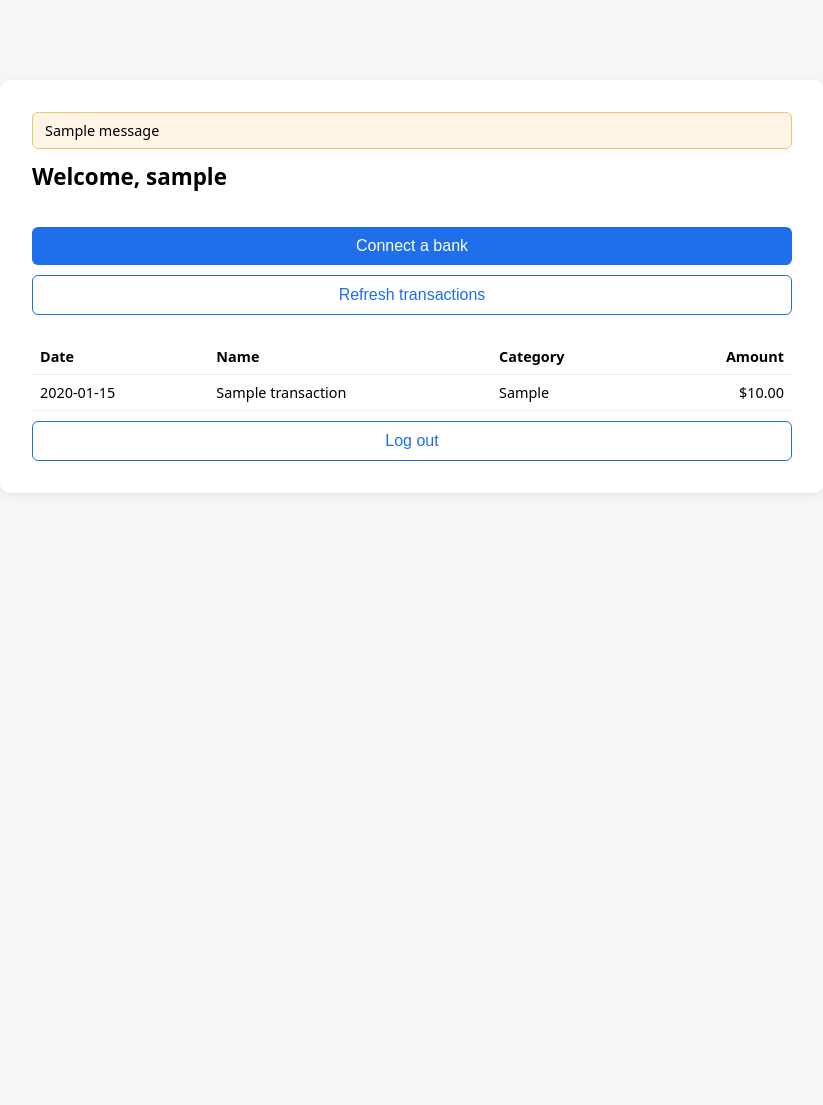
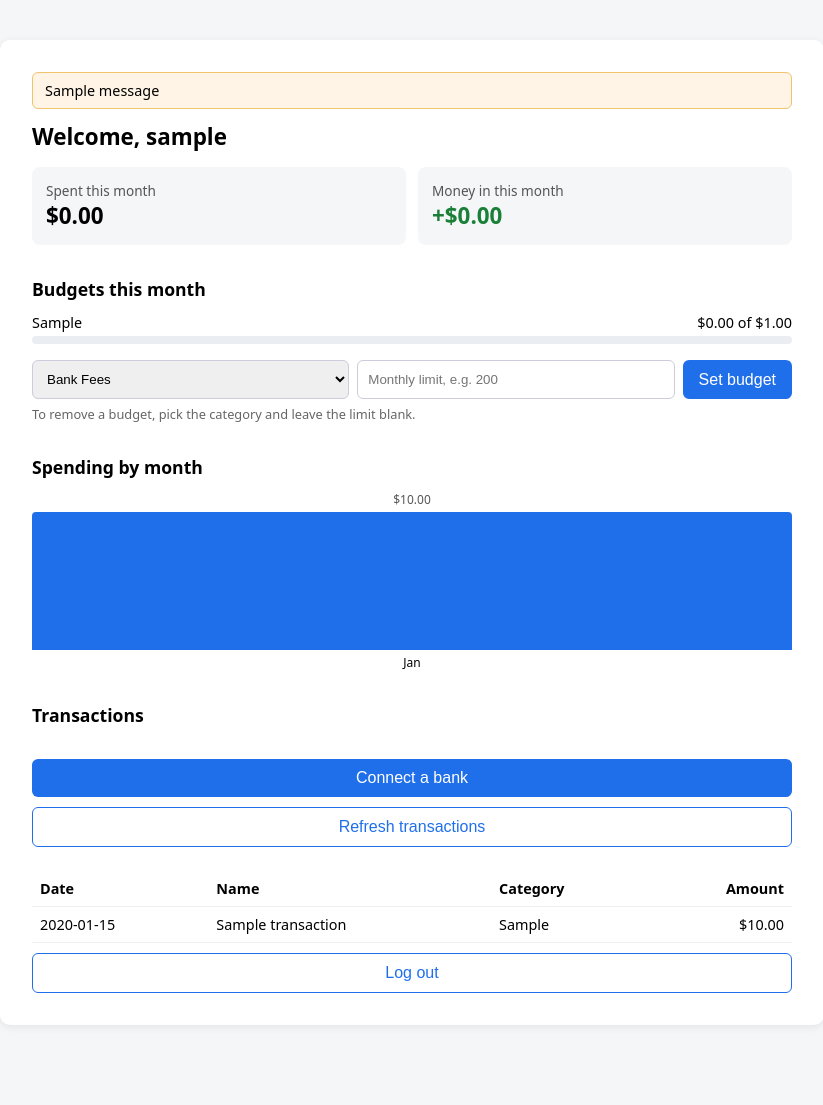
Before and after one commit to BrianLi200777/secure-budget-app, a Flask app: page / in a window 1280 px wide. Shown: the whole page, without its empty margins (228-1051 px from the left). Before the commit the page ends 461 px from the top, so only its background shows below. Run offline with Flask 3, Linux system fonts and the light colour scheme; the visitor is signed in with stand-in values (Sample User, id 1); tables that the repository leaves empty hold one stand-in row (values such as "Sample post"); one stand-in notice (Sample message) is shown; parts of the project's set-up code (start-up, migrations or seed data) failed here and were passed over; some libraries are stand-ins or nearby versions.

Commit message:
Add monthly budgets, spending summary, and spending-by-month chart
Co-Authored-By: Claude Opus 5.5 <noreply@anthropic.com>

```diff
--- a/app.py
+++ b/app.py
@@ -1,6 +1,7 @@
 import os
 import sqlite3
 import time
+from datetime import date, datetime
 from functools import wraps
 
 import plaid
@@ -44,6 +45,35 @@ plaid_client = plaid_api.PlaidApi(
 )
 # Plaid rejected the request, or we couldn't reach Plaid at all.
 PLAID_ERRORS = (plaid.ApiException, urllib3.exceptions.HTTPError)
+
+# Money moving between your own accounts isn't spending. A credit card payment would
+# double-count purchases already made on the card.
+NOT_SPENDING = ("INCOME", "TRANSFER_IN", "TRANSFER_OUT", "LOAN_PAYMENTS")
+BUDGET_CATEGORIES = (
+    "BANK_FEES",
+    "ENTERTAINMENT",
+    "FOOD_AND_DRINK",
+    "GENERAL_MERCHANDISE",
+    "GENERAL_SERVICES",
+    "GOVERNMENT_AND_NON_PROFIT",
+    "HOME_IMPROVEMENT",
+    "MEDICAL",
+    "PERSONAL_CARE",
+    "RENT_AND_UTILITIES",
+    "TRANSPORTATION",
+    "TRAVEL",
+    "OTHER",
+)
+
+
+@app.template_filter("money")
+def money(amount):
+    return f"${abs(amount):,.2f}"
+
+
+@app.template_filter("category_label")
+def category_label(category):
+    return (category or "OTHER").replace("_", " ").title()
 
 
 def get_db():
@@ -89,6 +119,14 @@ def init_db():
                 category TEXT
             )"""
         )
+        db.execute(
+            """CREATE TABLE IF NOT EXISTS budgets (
+                user_id INTEGER NOT NULL REFERENCES users(id),
+                category TEXT NOT NULL,
+                monthly_limit REAL NOT NULL,
+                PRIMARY KEY (user_id, category)
+            )"""
+        )
 
 
 def login_required(view):
@@ -108,14 +146,123 @@ def home():
     user = db.execute(
         "SELECT username FROM users WHERE id = ?", (session["user_id"],)
     ).fetchone()
+    user_id = session["user_id"]
     transactions = db.execute(
         "SELECT date, name, amount, category FROM transactions WHERE user_id = ? "
         "ORDER BY date DESC",
-        (session["user_id"],),
+        (user_id,),
     ).fetchall()
+
+    month_start = date.today().replace(day=1).isoformat()
+    # "Spent" counts purchases only (amount > 0). Refunds count under "money in" instead,
+    # so they're never counted twice.
+    # One "?" per excluded category, so the values still go in as safe parameters.
+    not_spending = ",".join("?" * len(NOT_SPENDING))
+    spent_by_category = {
+        row[0]: row[1]
+        for row in db.execute(
+            "SELECT COALESCE(category, 'OTHER'), SUM(amount) FROM transactions "
+            f"WHERE user_id = ? AND date >= ? AND amount > 0 AND COALESCE(category, 'OTHER') NOT IN ({not_spending}) "
+            "GROUP BY 1",
+            (user_id, month_start, *NOT_SPENDING),
+        )
+    }
+    money_in = db.execute(
+        "SELECT COALESCE(SUM(-amount), 0) FROM transactions "
+        "WHERE user_id = ? AND date >= ? AND amount < 0",
+        (user_id, month_start),
+    ).fetchone()[0]
+    budgets = {
+        row["category"]: row["monthly_limit"]
+        for row in db.execute(
+            "SELECT category, monthly_limit FROM budgets WHERE user_id = ?", (user_id,)
+        )
+    }
+
+    budget_rows = []
+    for category in set(spent_by_category) | set(budgets):
+        spent = spent_by_category.get(category, 0)
+        limit = budgets.get(category)
+        percent = spent / limit * 100 if limit else None
+        if percent is None:
+            status = None
+        elif percent >= 100:
+            status = "over"
+        elif percent >= 80:
+            status = "near"
+        else:
+            status = "ok"
+        budget_rows.append(
+            {"category": category, "spent": spent, "limit": limit,
+             "percent": percent, "status": status}
+        )
+    budget_rows.sort(key=lambda row: row["spent"], reverse=True)
+
+    monthly = db.execute(
+        "SELECT substr(date, 1, 7) AS month, SUM(amount) AS spent FROM transactions "
+        f"WHERE user_id = ? AND amount > 0 AND COALESCE(category, 'OTHER') NOT IN ({not_spending}) "
+        "GROUP BY month ORDER BY month DESC LIMIT 6",
+        (user_id, *NOT_SPENDING),
+    ).fetchall()
+    biggest_month = max((row["spent"] for row in monthly), default=0)
+    chart = [
+        {
+            "label": datetime.strptime(row["month"], "%Y-%m").strftime("%b"),
+            "spent": row["spent"],
+            "height": row["spent"] / biggest_month * 100,
+        }
+        for row in reversed(monthly)
+    ]
+
     return render_template(
-        "home.html", username=user["username"], transactions=transactions
+        "home.html",
+        title="Dashboard",
+        username=user["username"],
+        transactions=transactions,
+        total_spent=sum(row["spent"] for row in budget_rows),
+        money_in=money_in,
+        budget_rows=budget_rows,
+        chart=chart,
+        budget_categories=BUDGET_CATEGORIES,
     )
+
+
+@app.route("/budgets", methods=["POST"])
+@login_required
+def set_budget():
+    category = request.form.get("category", "")
+    limit_text = request.form.get("limit", "").strip()
+    if category not in BUDGET_CATEGORIES:
+        flash("Pick a category from the list.")
+        return redirect(url_for("home"))
+
+    db = get_db()
+    if limit_text in ("", "0"):
+        db.execute(
+            "DELETE FROM budgets WHERE user_id = ? AND category = ?",
+            (session["user_id"], category),
+        )
+        db.commit()
+        flash(f"Budget removed for {category_label(category)}.")
+        return redirect(url_for("home"))
+
+    try:
+        limit = round(float(limit_text), 2)
+    except ValueError:
+        limit = -1
+    # Also rejects "nan" and "inf", which float() would otherwise accept.
+    if not 0 < limit <= 1_000_000:
+        flash("Budget must be a number between 0 and 1,000,000.")
+        return redirect(url_for("home"))
+
+    db.execute(
+        "INSERT INTO budgets (user_id, category, monthly_limit) VALUES (?, ?, ?) "
+        "ON CONFLICT (user_id, category) DO UPDATE SET monthly_limit = excluded.monthly_limit",
+        (session["user_id"], category, limit),
+    )
+    db.commit()
+    flash(f"Budget set: {category_label(category)}, {money(limit)} a month.")
+    return redirect(url_for("home"))
 
 
 @app.route("/plaid/link_token", methods=["POST"])
--- a/templates/base.html
+++ b/templates/base.html
@@ -17,7 +17,32 @@
     .flash { background: #fff4e5; border: 1px solid #f0c36d; padding: 8px 12px;
              border-radius: 6px; margin-bottom: 12px; font-size: .9rem; }
     p.switch { text-align: center; font-size: .9rem; }
-    main:has(table) { max-width: 760px; }
+    main:has(.dashboard) { max-width: 760px; margin-top: 40px; }
+    h2 { font-size: 1.1rem; margin: 32px 0 12px; }
+    .stats { display: flex; gap: 12px; }
+    .stat { flex: 1; background: #f4f6f8; border-radius: 8px; padding: 14px; }
+    .stat span { display: block; font-size: .85rem; color: #555; }
+    .stat strong { font-size: 1.4rem; }
+    .in { color: #1a7f37; }
+    .budget { margin-bottom: 14px; font-size: .9rem; }
+    .budget-line { display: flex; justify-content: space-between; margin-bottom: 4px; }
+    .budget em { font-style: normal; font-weight: 600; margin-left: 6px; }
+    .bar { height: 8px; background: #eaeef2; border-radius: 4px; overflow: hidden; }
+    .fill { height: 100%; background: #1a7f37; }
+    .fill.near { background: #bf8700; }
+    .fill.over { background: #cf222e; }
+    em.near { color: #bf8700; }
+    em.over { color: #cf222e; }
+    form.inline { display: flex; gap: 8px; margin-top: 16px; }
+    form.inline select, form.inline input { flex: 1; padding: 10px; border: 1px solid #ccd; border-radius: 6px; }
+    form.inline button { width: auto; margin-top: 0; padding: 10px 16px; }
+    .hint { font-size: .8rem; color: #666; margin-top: 6px; }
+    .chart { display: flex; align-items: flex-end; gap: 12px; height: 180px; }
+    .column { flex: 1; height: 100%; display: flex; flex-direction: column; justify-content: flex-end; align-items: center; font-size: .75rem; }
+    .column-bar { width: 100%; background: #1f6feb; border-radius: 4px 4px 0 0; min-height: 2px; }
+    .column .amount { margin-bottom: 4px; color: #555; }
+    .column .label { margin-top: 4px; }
+    @media (max-width: 600px) { form.inline, .stats { flex-direction: column; } }
     button.secondary { background: #fff; color: #1f6feb; border: 1px solid #1f6feb; margin-top: 10px; }
     table { width: 100%; border-collapse: collapse; margin-top: 24px; font-size: .9rem; }
     th, td { text-align: left; padding: 8px; border-bottom: 1px solid #eee; }
--- a/templates/home.html
+++ b/templates/home.html
@@ -1,7 +1,65 @@
 {% extends "base.html" %}
 {% block content %}
+<div class="dashboard">
   <h1>Welcome, {{ username }}</h1>
 
+  <div class="stats">
+    <div class="stat">
+      <span>Spent this month</span>
+      <strong>{{ total_spent|money }}</strong>
+    </div>
+    <div class="stat">
+      <span>Money in this month</span>
+      <strong class="in">+{{ money_in|money }}</strong>
+    </div>
+  </div>
+
+  <h2>Budgets this month</h2>
+  {% if budget_rows %}
+    {% for row in budget_rows %}
+      <div class="budget">
+        <div class="budget-line">
+          <span>{{ row.category|category_label }}</span>
+          <span>
+            {{ row.spent|money }}{% if row.limit %} of {{ row.limit|money }}{% endif %}
+            {% if row.status == "over" %}<em class="over">Over budget</em>
+            {% elif row.status == "near" %}<em class="near">Close to limit</em>{% endif %}
+          </span>
+        </div>
+        {% if row.limit %}
+          <div class="bar"><div class="fill {{ row.status }}" style="width: {{ [row.percent, 100]|min }}%"></div></div>
+        {% endif %}
+      </div>
+    {% endfor %}
+  {% else %}
+    <p>No spending yet this month.</p>
+  {% endif %}
+
+  <form method="post" action="{{ url_for('set_budget') }}" class="inline">
+    <select name="category" aria-label="Category">
+      {% for category in budget_categories %}
+        <option value="{{ category }}">{{ category|category_label }}</option>
+      {% endfor %}
+    </select>
+    <input name="limit" inputmode="decimal" placeholder="Monthly limit, e.g. 200" aria-label="Monthly limit">
+    <button type="submit">Set budget</button>
+  </form>
+  <p class="hint">To remove a budget, pick the category and leave the limit blank.</p>
+
+  {% if chart %}
+    <h2>Spending by month</h2>
+    <div class="chart">
+      {% for month in chart %}
+        <div class="column">
+          <span class="amount">{{ month.spent|money }}</span>
+          <div class="column-bar" style="height: {{ month.height }}%"></div>
+          <span class="label">{{ month.label }}</span>
+        </div>
+      {% endfor %}
+    </div>
+  {% endif %}
+
+  <h2>Transactions</h2>
   <button id="connect-bank" type="button">Connect a bank</button>
   <form method="post" action="{{ url_for('refresh_transactions') }}">
     <button type="submit" class="secondary">Refresh transactions</button>
@@ -15,8 +73,13 @@
           <tr>
             <td>{{ t.date }}</td>
             <td>{{ t.name }}</td>
-            <td>{{ (t.category or "Other").replace("_", " ").title() }}</td>
-            <td class="num">${{ "%.2f"|format(t.amount) }}</td>
+            <td>{{ t.category|category_label }}</td>
+            {# Plaid uses positive for money out, negative for money in. #}
+            {% if t.amount < 0 %}
+              <td class="num in">+{{ t.amount|money }}</td>
+            {% else %}
+              <td class="num">{{ t.amount|money }}</td>
+            {% endif %}
           </tr>
         {% endfor %}
       </tbody>
@@ -28,6 +91,7 @@
   <form method="post" action="{{ url_for('logout') }}">
     <button type="submit" class="secondary">Log out</button>
   </form>
+</div>
 
 <script src="https://cdn.plaid.com/link/v2/stable/link-initialize.js"></script>
 <script>
```
Lines whose indentation alone changed are shown as unchanged.
